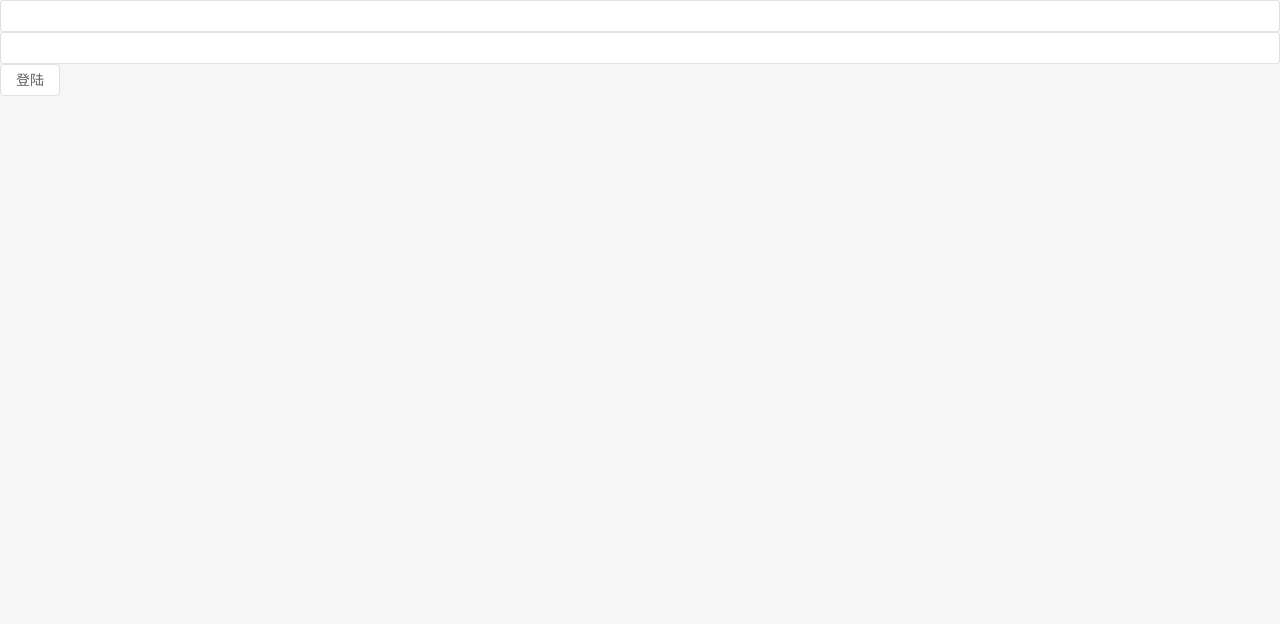
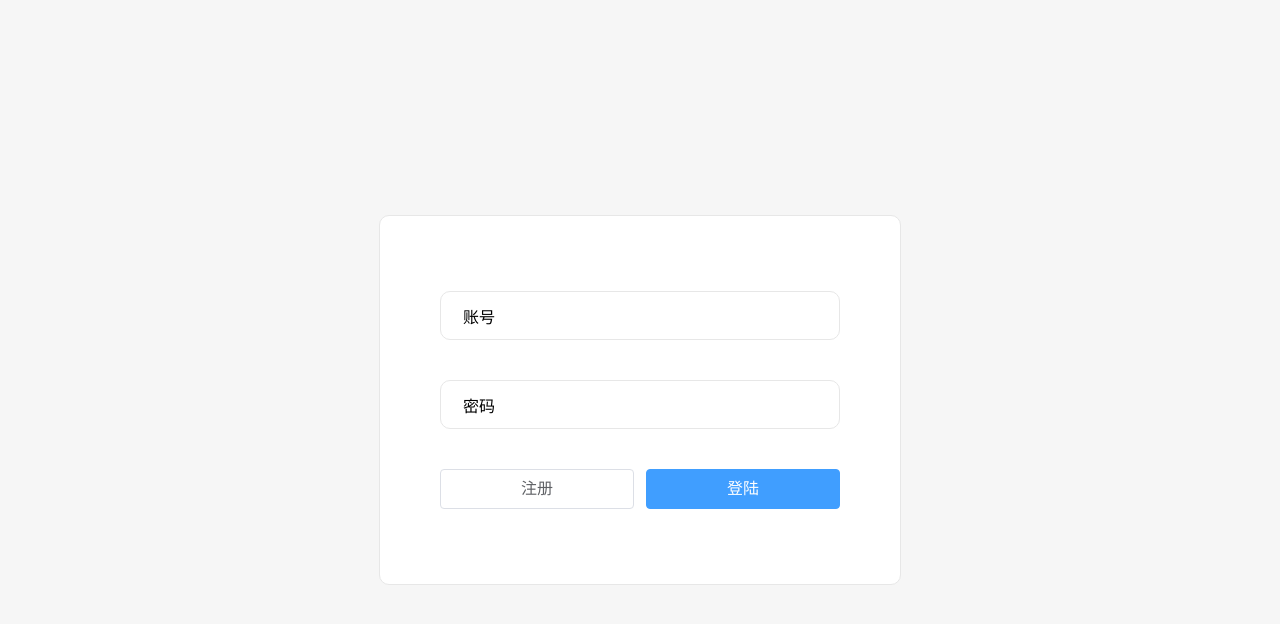
Before and after one commit to Himmeltala/chatroom, a Vue app: page /#/login in a window 1280 px wide. Shown: the top 624 px of the page. Built offline with nearby package versions, Linux system fonts and the light colour scheme.

Commit message:
登陆界面的简单 UI

```diff
--- a/src/views/Login.vue
+++ b/src/views/Login.vue
@@ -8,22 +8,14 @@ const router = useRouter();
 
 let data = ref({ username: "", password: "" });
 
-/**
- * 检测用户名或密码是否符合如下规范：
- *
- * 用户名：字母、数字以及下划线，且 2~ 10 个字符之间
- * 密码：字母、数字以及下划线，且 6~16 个字符之间
- *
- * @param data 用户信息
- */
 function test(data: any) {
   let p1 = /^[a-zA-Z0-9]{2,14}$/;
   let p2 = /^[a-zA-Z0-9]{6,16}$/;
   return p1.test(data.username) && p2.test(data.password);
 }
 
-function onSubmit() {
-  if (!test(data.value)) {
+function login() {
+  if ( !test(data.value) ) {
     ElMessage({ message: "密码或用户名不符合规范！", type: "error" });
   } else {
     checkUser(
@@ -38,23 +30,78 @@ function onSubmit() {
     );
   }
 }
+
+function logon() {
+
+}
 </script>
 
 <template>
   <div class="login">
     <div class="content">
-      <div class="input uname-int">
-        <el-input v-model="data.username" />
+      <div class="input-box uname-int">
+        <div class="label">账号</div>
+        <input class="input" v-model="data.username" />
       </div>
-      <div class="input pwd-int">
-        <el-input type="password" show-password v-model="data.password" />
+      <div class="input-box pwd-int">
+        <div class="label">密码</div>
+        <input type="password" class="input" v-model="data.password" />
       </div>
       <div class="submit-btn">
-        <el-button @click="onSubmit">登陆</el-button>
+        <el-button class="btn" @click="logon">注册</el-button>
+        <el-button class="btn" type="primary" @click="login">登陆</el-button>
+      </div>
+      <div class="other-box">
+
       </div>
     </div>
   </div>
 </template>
 
 <style scoped>
+.login {
+  width: 100%;
+  height: 100%;
+}
+
+.login, .input-box, .submit-btn, .input-box > .label {
+  display: flex;
+  justify-content: center;
+  align-content: center;
+  align-items: center;
+}
+
+.content {
+  background-color: white;
+  width: 400px;
+  border-radius: 10px;
+  border: 1px solid #E7E7E7;
+  padding: 75px 60px;
+}
+
+.input-box {
+  margin-bottom: 40px;
+  border: 1px solid #E7E7E7;
+  padding: 10px 10px;
+  border-radius: 10px;
+}
+
+.input-box > .label {
+  width: 15%;
+  height: 25px;
+}
+
+.input-box > .input {
+  width: 85%;
+  border: 0;
+  outline: none;
+  height: 25px;
+  font-size: 16px;
+}
+
+.submit-btn > button {
+  width: 50%;
+  height: 40px;
+  font-size: 16px;
+}
 </style>
```
Lines whose indentation alone changed are shown as unchanged.
